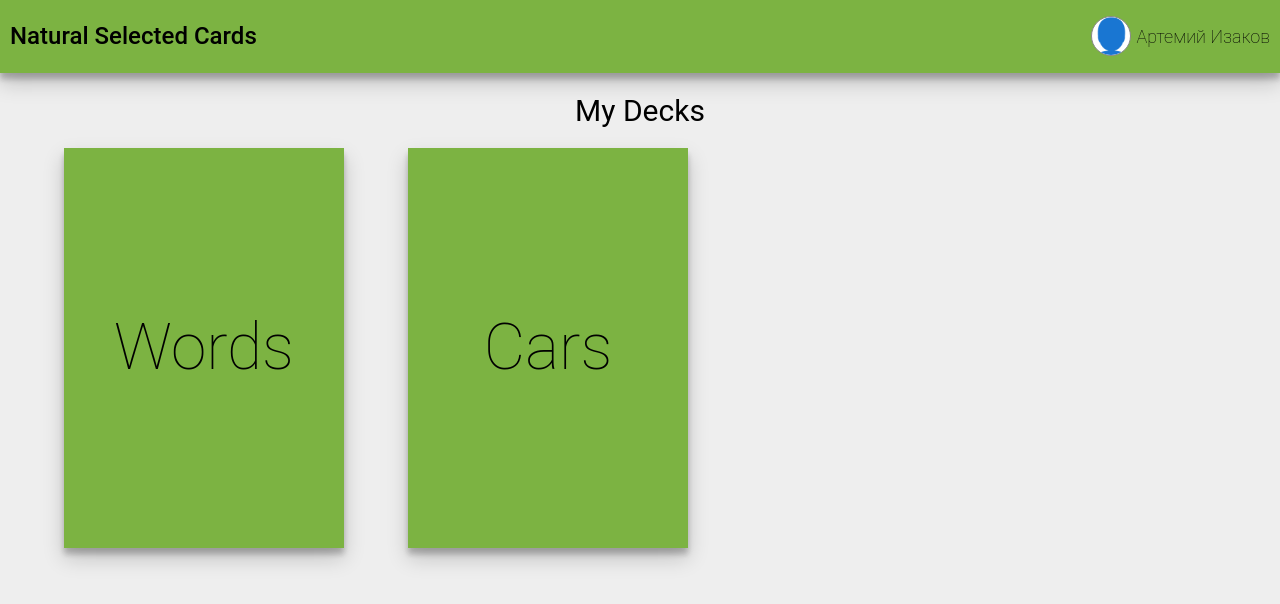
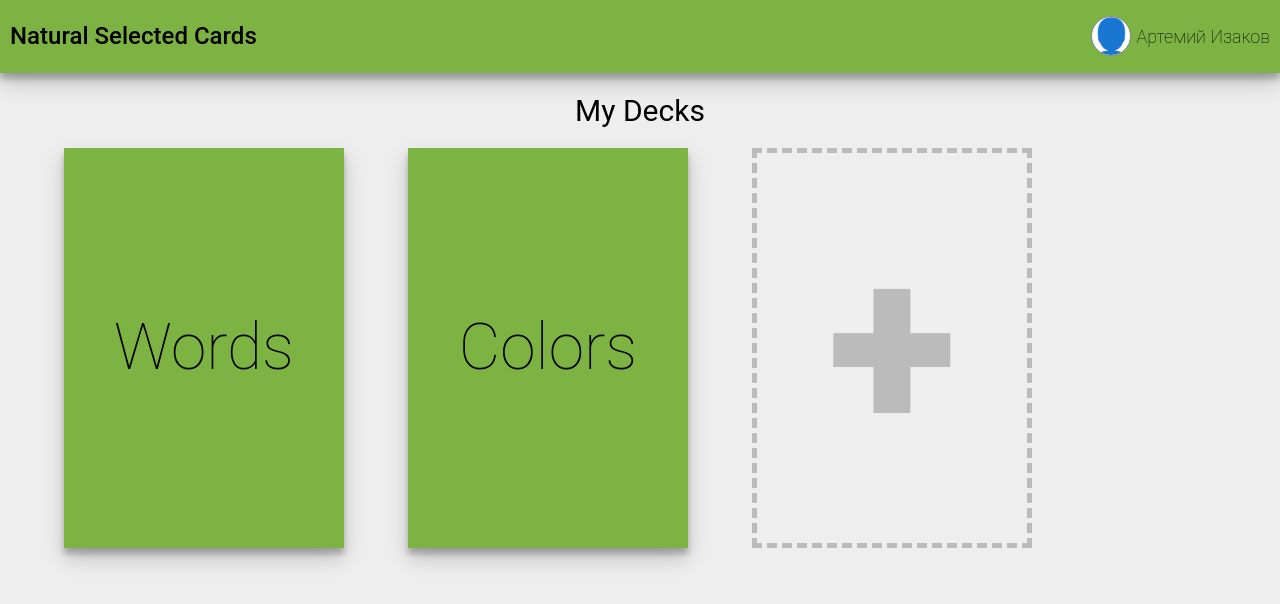
Before and after one commit to OptimumDev/Natural-selected-cards, a React (Create React App) app in the folder NaturalSelectedCards/ClientApp/natural-selected-cards/: page / in a window 1280 px wide. Both pictures are taken after a click on the button "Мои колоды". Shown: the top 604 px of the page. Built offline with nearby package versions, Linux system fonts and the light colour scheme.

Commit message:
add create button

```diff
--- a/NaturalSelectedCards/ClientApp/natural-selected-cards/src/Components/App/App.js
+++ b/NaturalSelectedCards/ClientApp/natural-selected-cards/src/Components/App/App.js
@@ -6,6 +6,7 @@ import User from "../User/User";
 import MainPage from "../Pages/MainPage/MainPage";
 import DecksPage from "../Pages/DecksPage/DecksPage";
 import GamePage from "../Pages/GamePage/GamePage";
+import CreatePage from "../Pages/CreatePage/CreatePage";
 
 const user = {id: 123, name: 'Артемий', surname: 'Изаков'};
 
@@ -38,6 +39,10 @@ export default class App extends React.Component {
         this.setPageName(PageNames.GAME);
     };
 
+    create = () => {
+        this.setPageName(PageNames.CREATE);
+    };
+
     getPage = () => {
         switch (this.state.pageName) {
             case PageNames.MAIN:
@@ -46,11 +51,13 @@ export default class App extends React.Component {
                     onStandardDecks={() => this.setPageName(PageNames.STANDARD_DECKS)}
                 />;
             case PageNames.MY_DECKS:
-                return <DecksPage isMine={true} onPlay={this.play} />;
+                return <DecksPage isMine={true} onPlay={this.play} onCreate={this.create} />;
             case PageNames.STANDARD_DECKS:
                 return <DecksPage isMine={false} onPlay={this.play} />;
             case PageNames.GAME:
                 return <GamePage deckId={this.state.deckId}/>;
+            case PageNames.CREATE:
+                return <CreatePage />;
             default:
                 console.log(`Can't load page with name "${this.state.pageName}"`)
         }
--- a/NaturalSelectedCards/ClientApp/natural-selected-cards/src/Components/Deck/Deck.css
+++ b/NaturalSelectedCards/ClientApp/natural-selected-cards/src/Components/Deck/Deck.css
@@ -1,10 +1,3 @@
-.deck-container {
-    height: 50vh;
-    width: 35vh;
-    margin-left: 5vw;
-    perspective: 1000px;
-}
-
 .deck {
     position: relative;
     width: 100%;
--- a/NaturalSelectedCards/ClientApp/natural-selected-cards/src/Components/Deck/Deck.js
+++ b/NaturalSelectedCards/ClientApp/natural-selected-cards/src/Components/Deck/Deck.js
@@ -1,9 +1,9 @@
 import React from "react";
 import './Deck.css'
 
-export default function Deck({deck}) {
+export default function Deck({deck, onPlay}) {
     return (
-        <div className='deck-container' key={deck.id}>
+        <div className='deck-container'>
             <div className='deck shadow'>
                 <div className='deck-cover main-color'>
                     <div className='deck-name'>
@@ -22,7 +22,7 @@ export default function Deck({deck}) {
                         <button className='edit-button main-color shadow'>Изменить</button>
                         <button className='delete-button main-color shadow'>Удалить</button>
                     </div>
-                    <button className='play-button main-color shadow'>Играть</button>
+                    <button className='play-button main-color shadow' onClick={onPlay}>Играть</button>
                 </div>
             </div>
         </div>
--- /dev/null
+++ b/NaturalSelectedCards/ClientApp/natural-selected-cards/src/Components/Pages/CreatePage/CreatePage.js
@@ -0,0 +1,9 @@
+import React from "react";
+
+export default function CreatePage() {
+    return (
+        <div>
+            Create page
+        </div>
+    );
+}
--- a/NaturalSelectedCards/ClientApp/natural-selected-cards/src/Components/Pages/DecksPage/DeckPage.css
+++ b/NaturalSelectedCards/ClientApp/natural-selected-cards/src/Components/Pages/DecksPage/DeckPage.css
@@ -1,3 +1,27 @@
 .decks {
     display: flex;
 }
+
+.deck-container {
+    height: 50vh;
+    width: 35vh;
+    margin-left: 5vw;
+    perspective: 1000px;
+}
+
+.create-button {
+    border: #bbbbbb 5px dashed;
+    box-sizing: border-box;
+    color: #bbbbbb;
+    display: flex;
+    align-items: center;
+    justify-content: center;
+    font-size: 30vh;
+    font-weight: 900;
+    user-select: none;
+}
+
+.create-button:hover {
+    border-color: #999999;
+    color: #999999;
+}
--- a/NaturalSelectedCards/ClientApp/natural-selected-cards/src/Components/Pages/DecksPage/DecksPage.js
+++ b/NaturalSelectedCards/ClientApp/natural-selected-cards/src/Components/Pages/DecksPage/DecksPage.js
@@ -1,18 +1,9 @@
 import React from "react";
 import Deck from "../../Deck/Deck";
 import './DeckPage.css'
+import {myDecks, standardDecks} from "../../../deckExamples";
 
-const myDecks = [
-    {name: 'Words', id: 'id-my-words'},
-    {name: 'Cars', id: 'id-my-cars'}
-];
-
-const standardDecks = [
-    {name: 'Family', id: 'id-standard-family'},
-    {name: 'School', id: 'id-standard-school'}
-];
-
-export default function Decks({isMine, onPlay}) {
+export default function Decks({isMine, onPlay, onCreate}) {
     const decks = isMine ? myDecks : standardDecks;
     return (
         <div>
@@ -20,7 +11,8 @@ export default function Decks({isMine, onPlay}) {
                 {isMine ? 'My Decks' : 'Standard Decks'}
             </div>
             <div className='decks'>
-                {decks.map(d => <Deck deck={d} />)}
+                {decks.map(d => <Deck deck={d} onPlay={() => onPlay(d.id)}/>)}
+                {isMine && <div className='create-button deck-container' onClick={onCreate}>+</div>}
             </div>
         </div>
     );
--- a/NaturalSelectedCards/ClientApp/natural-selected-cards/src/Components/Pages/PageNames.js
+++ b/NaturalSelectedCards/ClientApp/natural-selected-cards/src/Components/Pages/PageNames.js
@@ -2,3 +2,4 @@ export const MAIN = 'MAIN';
 export const MY_DECKS = 'MY_DECKS';
 export const STANDARD_DECKS = 'STANDARD_DECKS';
 export const GAME = 'GAME';
+export const CREATE = 'CREATE';
--- a/NaturalSelectedCards/ClientApp/natural-selected-cards/src/Components/User/User.css
+++ b/NaturalSelectedCards/ClientApp/natural-selected-cards/src/Components/User/User.css
@@ -22,6 +22,7 @@
     font-size: 40px;
     padding-top: 6px;
     overflow: hidden;
+    user-select: none;
 }
 
 .user-name {
--- /dev/null
+++ b/NaturalSelectedCards/ClientApp/natural-selected-cards/src/deckExamples.js
@@ -0,0 +1,42 @@
+export const myDecks = [
+    {
+        name: 'Words',
+        id: 'id-my-words',
+        cards: [
+            {front: 'noun', back: 'существительное'},
+            {front: 'verb', back: 'глагол'},
+            {front: 'adjective', back: 'прилагательное'},
+        ]
+    },
+    {
+        name: 'Colors',
+        id: 'id-my-colors',
+        cards: [
+            {front: 'red', back: 'красный'},
+            {front: 'green', back: 'зеленый'},
+            {front: 'blue', back: 'синий'},
+        ]
+    }
+];
+
+export const standardDecks = [
+    {
+        name: 'Family',
+        id: 'id-standard-family',
+        cards: [
+            {front: 'mother', back: 'мама'},
+            {front: 'father', back: 'папа'},
+            {front: 'brother', back: 'брат'},
+            {front: 'sister', back: 'сестра'},
+        ]
+    },
+    {
+        name: 'School',
+        id: 'id-standard-school',
+        cards: [
+            {front: 'book', back: 'книга'},
+            {front: 'pen', back: 'ручка'},
+            {front: 'lesson', back: 'урок'},
+        ]
+    }
+];
```
